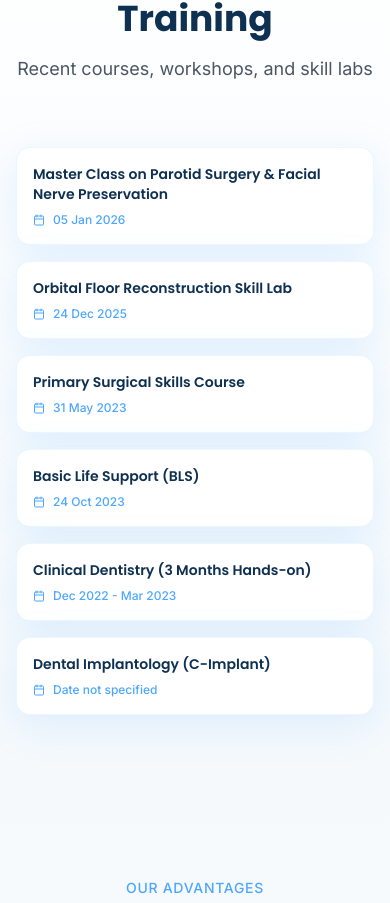
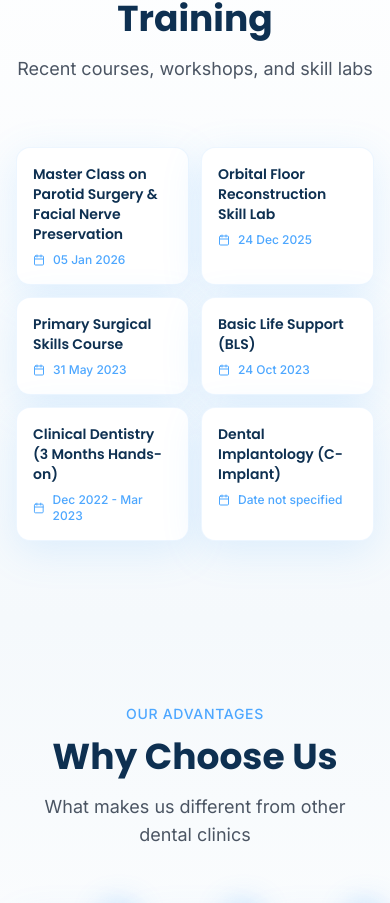
Before and after one commit to Faheemullah361/Dental-clinic-, a React (Vite) app in the folder nameem website code/app/: page / in a window 390 px wide. Shown: the part 3490-4393 px from the top of the page. Built offline with nearby package versions, Linux system fonts and the light colour scheme.

Commit message:
Professional Training: Show 2 boxes per row on all screen sizes (mobile, tablet, desktop)

```diff
--- a/nameem website code/app/src/App.tsx
+++ b/nameem website code/app/src/App.tsx
@@ -581,7 +581,7 @@
           </p>
         </div>
 
-        <div className="grid grid-cols-1 md:grid-cols-2 gap-4 md:gap-6">
+        <div className="grid grid-cols-2 gap-3 md:gap-4 lg:gap-6">
           {courses.map((course, index) => (
             <div
               key={course.title}
```
